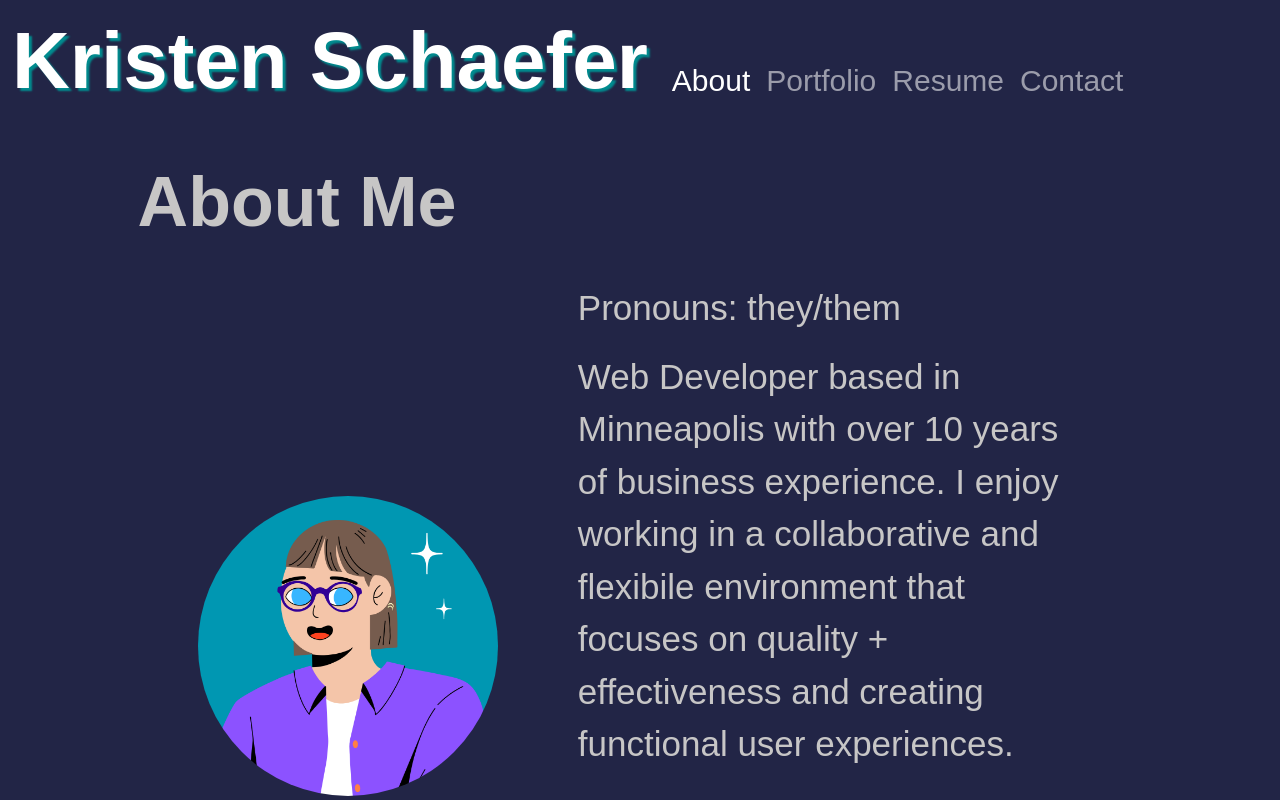
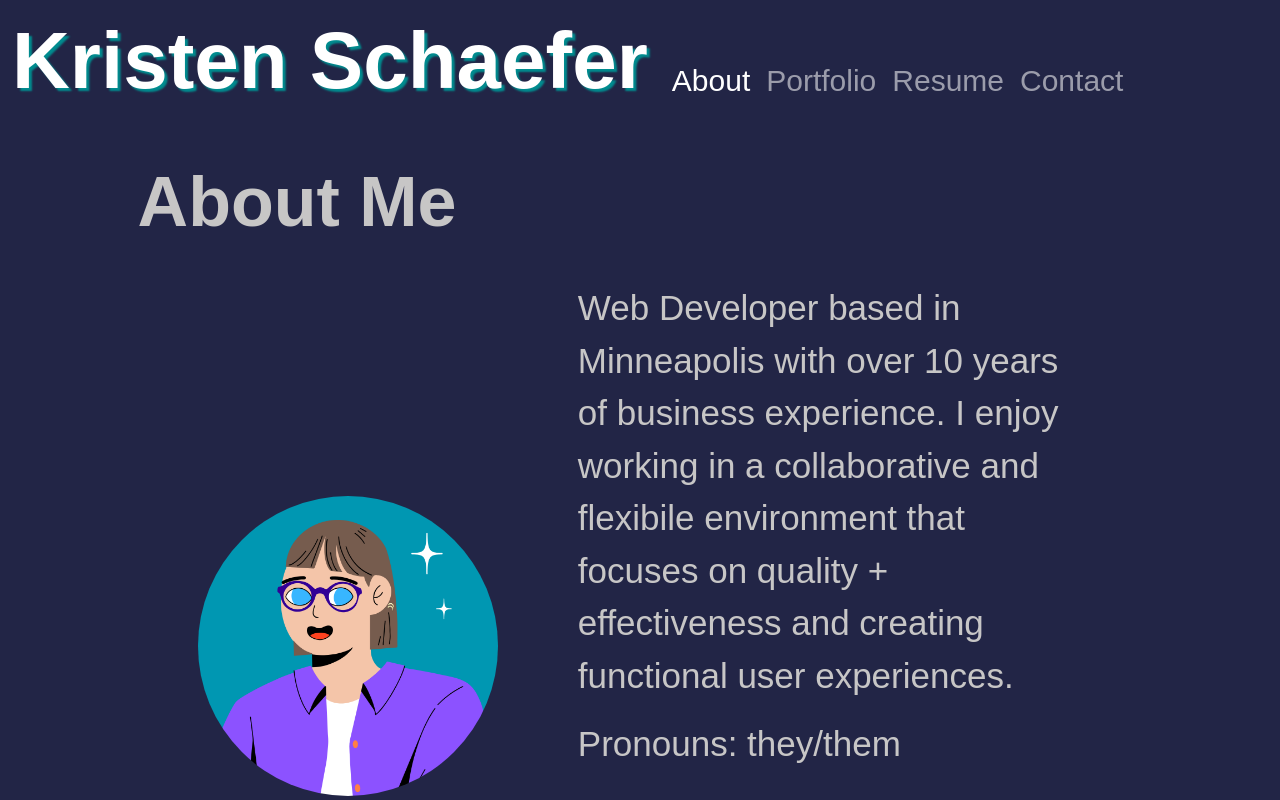
Before and after one commit to kcschaefs/react-professional-portfolio, a React (Create React App) app: page /#/about in a window 1280 px wide. Shown: the top 800 px of the page. Built offline with nearby package versions, Linux system fonts and the light colour scheme.

Commit message:
readme update

```diff
--- a/src/components/About.jsx
+++ b/src/components/About.jsx
@@ -18,8 +18,8 @@ function About() {
           </div>
           <div className="aboutText">
             <div className="textFlex">
+              <p className="text">Web Developer based in Minneapolis with over 10 years of business experience. I enjoy working in a collaborative and flexibile environment that focuses on quality + effectiveness and creating functional user experiences.</p>
               <p className="text">Pronouns: they/them</p>
-              <p className="text">Web Developer based in Minneapolis with over 10 years of business experience. I enjoy working in a collaborative and flexibile environment that focuses on quality + effectiveness and creating functional user experiences.</p>
             </div>
             <div className="linkFlex">
             <a href='/portfolio'>
```
Also changed, not shown: 1 other file (tests, documents, lock files or other folders).
